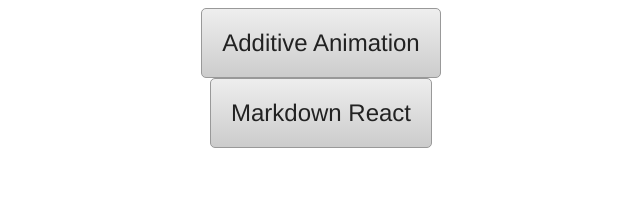
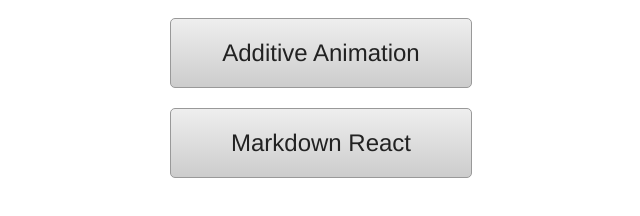
Before and after one commit to alexkuz/alexkuz.github.io, a plain HTML site: page index.html in a window 1280 px wide. Shown: the whole page, without its empty margins (319-959 px from the left). Drawn offline with Linux system fonts and the light colour scheme.

Commit message:
Update index.html

```diff
--- a/index.html
+++ b/index.html
@@ -42,6 +42,9 @@
       color: #222222;
       border: 1px solid #999999;
       border-radius: 5px;
+      margin: 10px;
+      min-width: 260px;
+      text-align: center;
 
       background: #eeeeee; /* Old browsers */
       background: -moz-linear-gradient(top,  #eeeeee 0%, #cccccc 100%); /* FF3.6+ */
```
